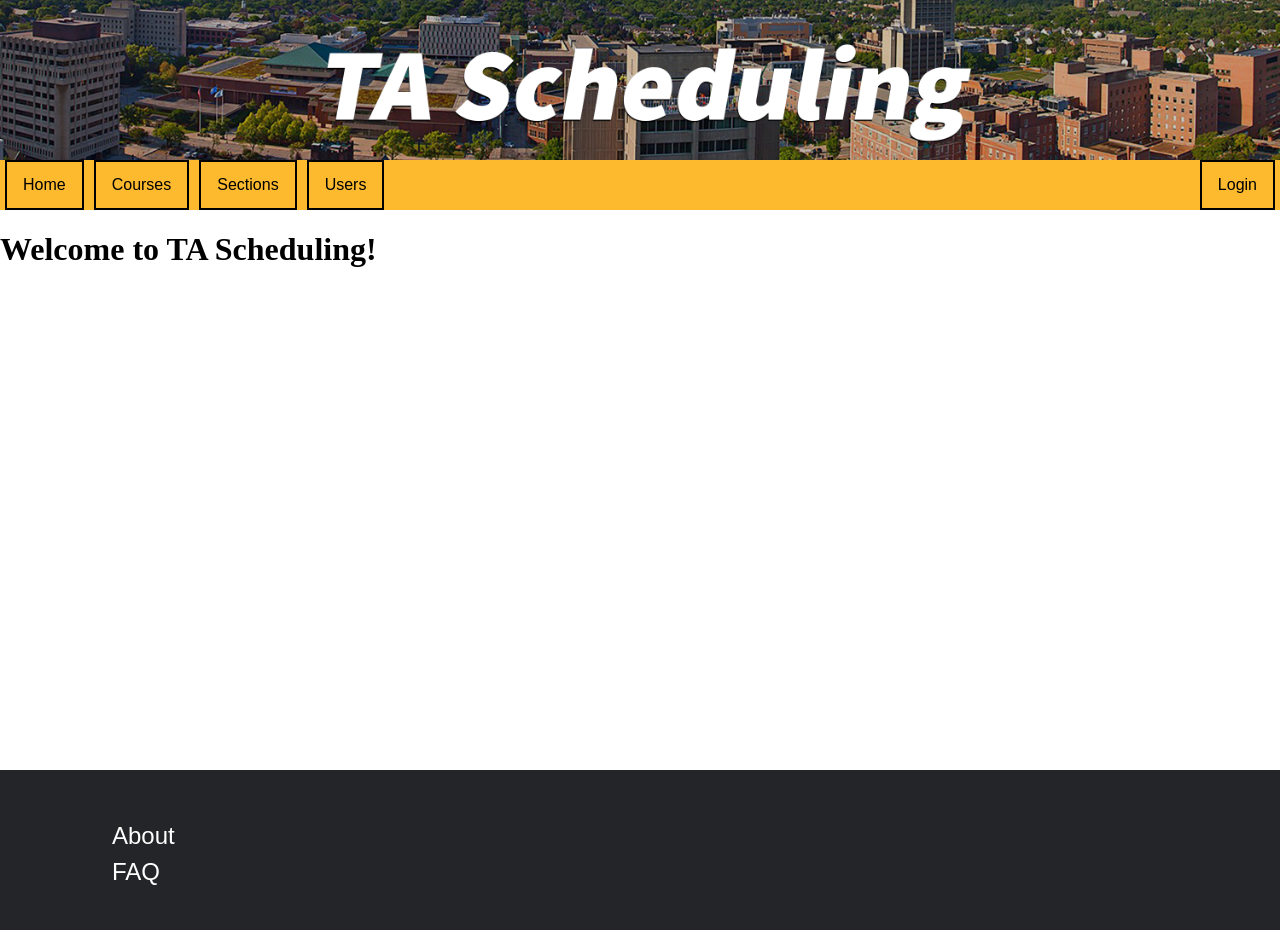
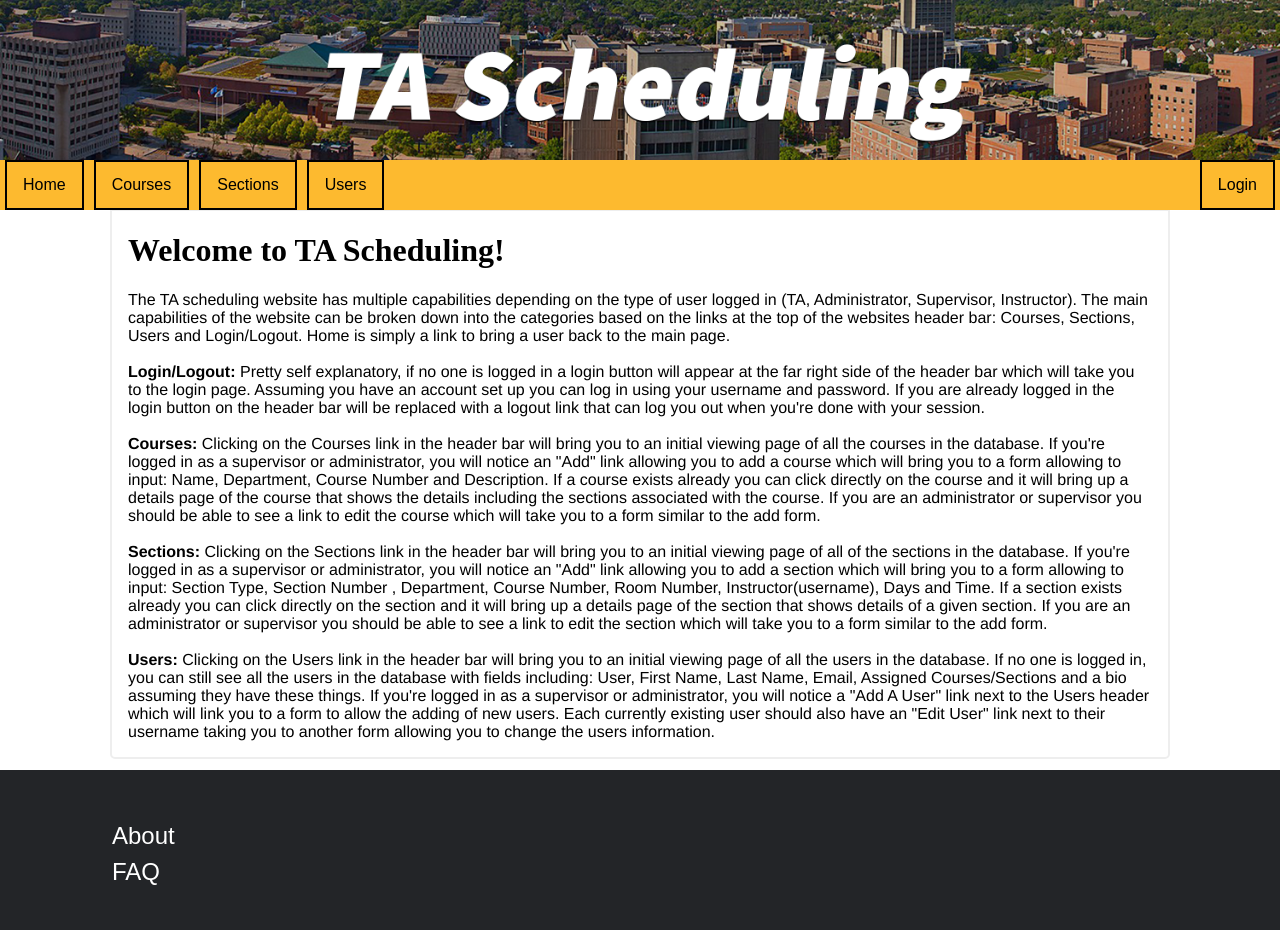
Before and after one commit to carpiotyler/TA-App-Copy, a Django app: page / in a window 1280 px wide. Run offline with Django 3.2, Linux system fonts and the light colour scheme.

Commit message:
more acceptance

```diff
--- a/static/css/style.css
+++ b/static/css/style.css
@@ -208,3 +208,14 @@ a.bottomLinks:hover{
     position: relative;
     overflow: hidden;
 }
+
+#welcomeWrapper{
+    margin-left:auto;
+    margin-right:auto;
+    border-style: solid solid solid;
+    border-width: 1px 2px 2px;
+    border-color: #eeeeee;
+    width: 80%;
+    padding: 0 1em 0 1em;
+    border-radius: 0 0 5px 5px;
+}
--- a/templates/courses/course_add.html
+++ b/templates/courses/course_add.html
@@ -2,6 +2,7 @@
 {% block content %}
     {% include "main/header.html" %}
 
+    <div class="main-content" style="padding: 32px; background-color: lightgray">
         <div class="course" style="padding: 32px; background-color: lightgray">
 
             <h1>Course Add</h1>
@@ -16,6 +17,6 @@
                 <input type="submit" value="Submit">
             </form>
         </div>
-
+    </div>
     {% include "main/footer.html" %}
 {% endblock content %}
--- a/templates/courses/course_detail.html
+++ b/templates/courses/course_detail.html
@@ -1,4 +1,3 @@
-
 {% extends "base.html" %}
 {% block content %}
     {% include "main/header.html" %}
@@ -14,7 +13,7 @@
                 <a href="/courses/edit/{{ course.dept }}{{ course.cnum }}">
         <p> [ Edit ] </p>
         </a>
-        </div>
+
 
         <div>  {# course info #}
             <h1>Course</h1>
@@ -39,5 +38,6 @@
             {% endfor %}
             </p>
         </div>
+    </div>
     {% include "main/footer.html" %}
 {% endblock content %}
--- a/templates/courses/course_edit.html
+++ b/templates/courses/course_edit.html
@@ -2,7 +2,7 @@
 {% block content %}
 {% include "main/header.html" %}
 
-
+<div class="main-content" style="padding: 32px; background-color: lightgray">
     <div class="course" style="padding: 32px; background-color: lightgray">
 
     <h1>Course Edit</h1>
@@ -17,7 +17,7 @@
             <input type="submit" value="Submit">
         </form>
     </div>
-
+</div>
         {% include "main/footer.html" %}
 
 {% endblock content %}
--- a/templates/courses/course_list.html
+++ b/templates/courses/course_list.html
@@ -28,5 +28,6 @@
         {% endfor %}
 
     </div>
+</div>
     {% include "main/footer.html" %}
 {% endblock content %}
--- a/templates/main/index.html
+++ b/templates/main/index.html
@@ -2,7 +2,67 @@
 {% block content %}
     {% include "main/header.html" %}
     <div class="main-content">
-        <h1>Welcome to TA Scheduling!</h1>
+        <div id="welcomeWrapper">
+            <h1>Welcome to TA Scheduling!</h1>
+            <div>
+                <p class="about">
+                    The TA scheduling website has multiple capabilities depending on the type of user logged in
+                    (TA, Administrator, Supervisor, Instructor). The main capabilities of the website can be broken down
+                    into the categories based on the links at the top of the websites header bar: Courses, Sections,
+                    Users
+                    and Login/Logout. Home is simply a link to bring a user back to the main page.<br><br>
+
+                    <b>Login/Logout:</b> Pretty self explanatory, if no one is logged in a login button will appear at
+                    the far right
+                    side of the header bar which will take you to the login page. Assuming you have an account set up
+                    you can
+                    log in using your username and password. If you are already logged in the login button on the header
+                    bar will
+                    be replaced with a logout link that can log you out when you're done with your session.<br><br>
+
+                    <b>Courses:</b> Clicking on the Courses link in the header bar will bring you to an initial viewing
+                    page of all
+                    the courses in the database. If you're logged in as a supervisor or administrator, you will notice
+                    an "Add"
+                    link allowing you to add a course which will bring you to a form allowing to input: Name,
+                    Department,
+                    Course Number and Description. If a course exists already you can click directly on the course and
+                    it
+                    will bring up a details page of the course that shows the details including the sections associated
+                    with
+                    the course. If you are an administrator or supervisor you should be able to see a link to edit the
+                    course
+                    which will take you to a form similar to the add form.<br><br>
+
+                    <b>Sections:</b> Clicking on the Sections link in the header bar will bring you to an initial
+                    viewing page of
+                    all of the sections in the database. If you're logged in as a supervisor or administrator, you will
+                    notice
+                    an "Add" link allowing you to add a section which will bring you to a form allowing to input:
+                    Section Type,
+                    Section Number , Department, Course Number, Room Number, Instructor(username), Days and Time. If a
+                    section
+                    exists already you can click directly on the section and it will bring up a details page of the
+                    section
+                    that shows details of a given section. If you are an administrator or supervisor you should be able
+                    to see
+                    a link to edit the section which will take you to a form similar to the add form.<br><br>
+
+                    <b>Users:</b> Clicking on the Users link in the header bar will bring you to an initial viewing page
+                    of
+                    all the users in the database. If no one is logged in, you can still see all the users in the
+                    database
+                    with fields including: User, First Name, Last Name, Email, Assigned Courses/Sections and a bio
+                    assuming
+                    they have these things. If you're logged in as a supervisor or administrator, you will notice a
+                    "Add A User" link next to the Users header which will link you to a form to allow the adding of new
+                    users.
+                    Each currently existing user should also have an "Edit User" link next to their username taking you
+                    to
+                    another form allowing you to change the users information.
+                </p>
+            </div>
+        </div>
     </div>
     {% include "main/footer.html" %}
 {% endblock content %}
```
Lines whose indentation alone changed are shown as unchanged.
